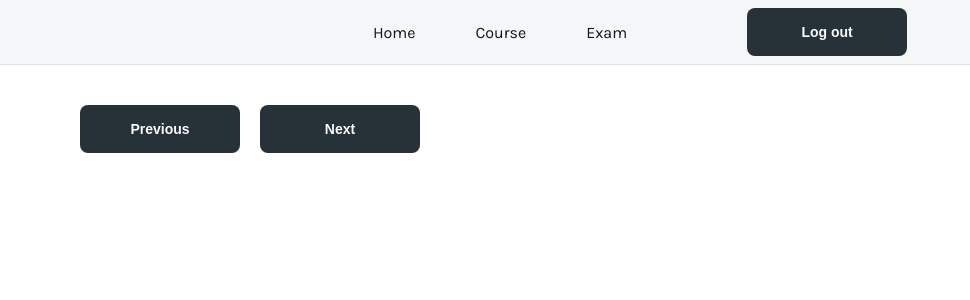
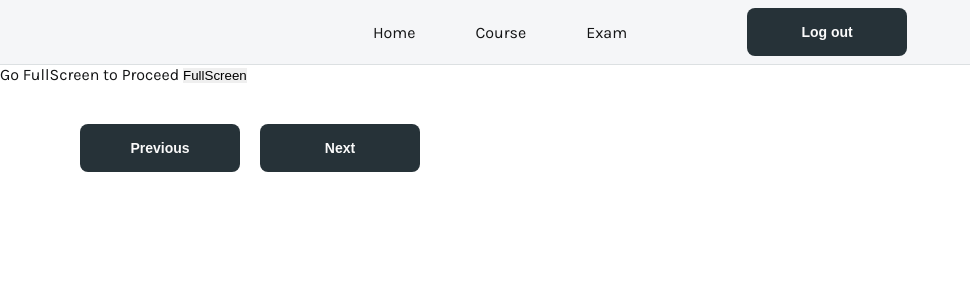
Before and after one commit to mritunjaysaha/final-year-project-fe, a React (Create React App) app: page /attempt/1 in a window 1280 px wide. Shown: the top 300 px of the page, without its empty margins (0-970 px from the left). Built offline with nearby package versions, Linux system fonts and the light colour scheme; no server answers.

Commit message:
added model

```diff
--- a/src/Components/Pages/AttemptPage/index.js
+++ b/src/Components/Pages/AttemptPage/index.js
@@ -128,6 +128,11 @@ export default function AttemptPage() {
     }, [examId, exams]);
 
     return (
+        <section>
+            <div>
+                Go FullScreen to Proceed <button>FullScreen</button>
+            </div>
+
             <section className={styles.attemptPageSection}>
                 {!!questions.length ? (
                     <CurrentQuestion question={questions[currentIndex]} />
@@ -144,5 +149,6 @@ export default function AttemptPage() {
                     </Button>
                 </div>
             </section>
+        </section>
     );
 }
```
Also changed, not shown: 1 other file (tests, documents, lock files or other folders). Lines whose indentation alone changed are shown as unchanged.
